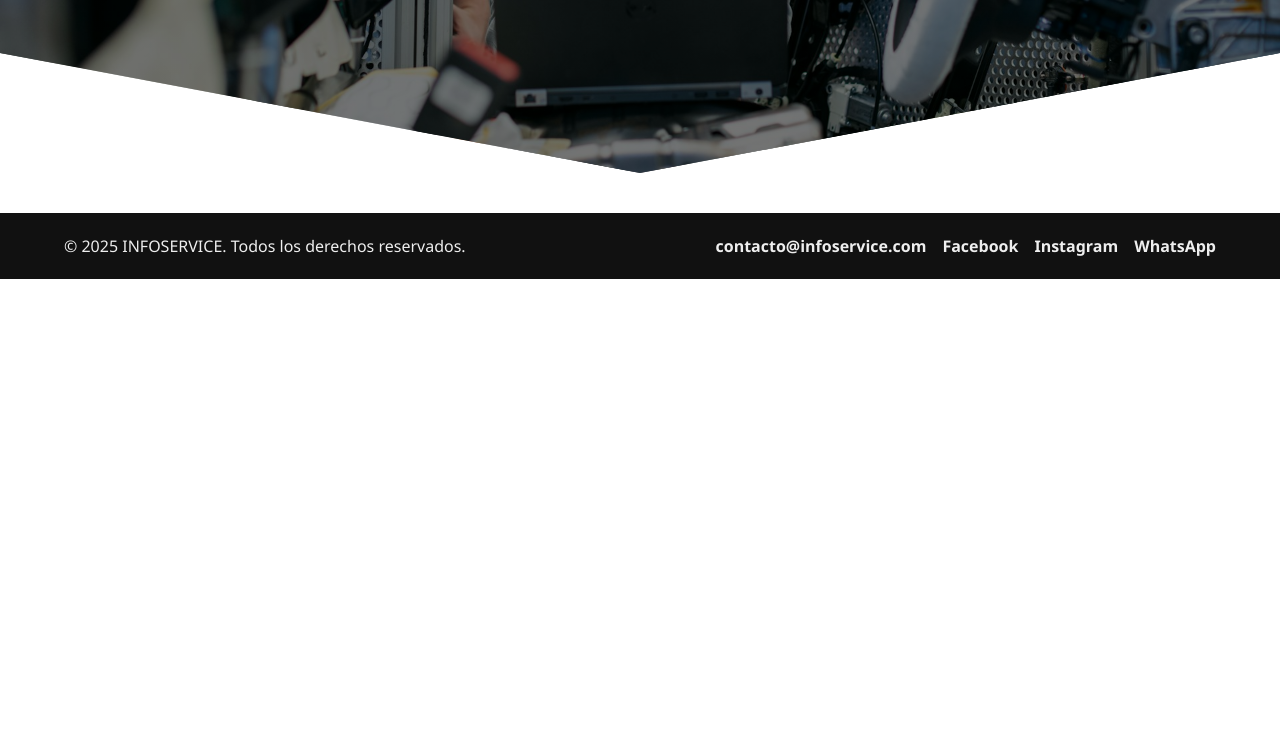
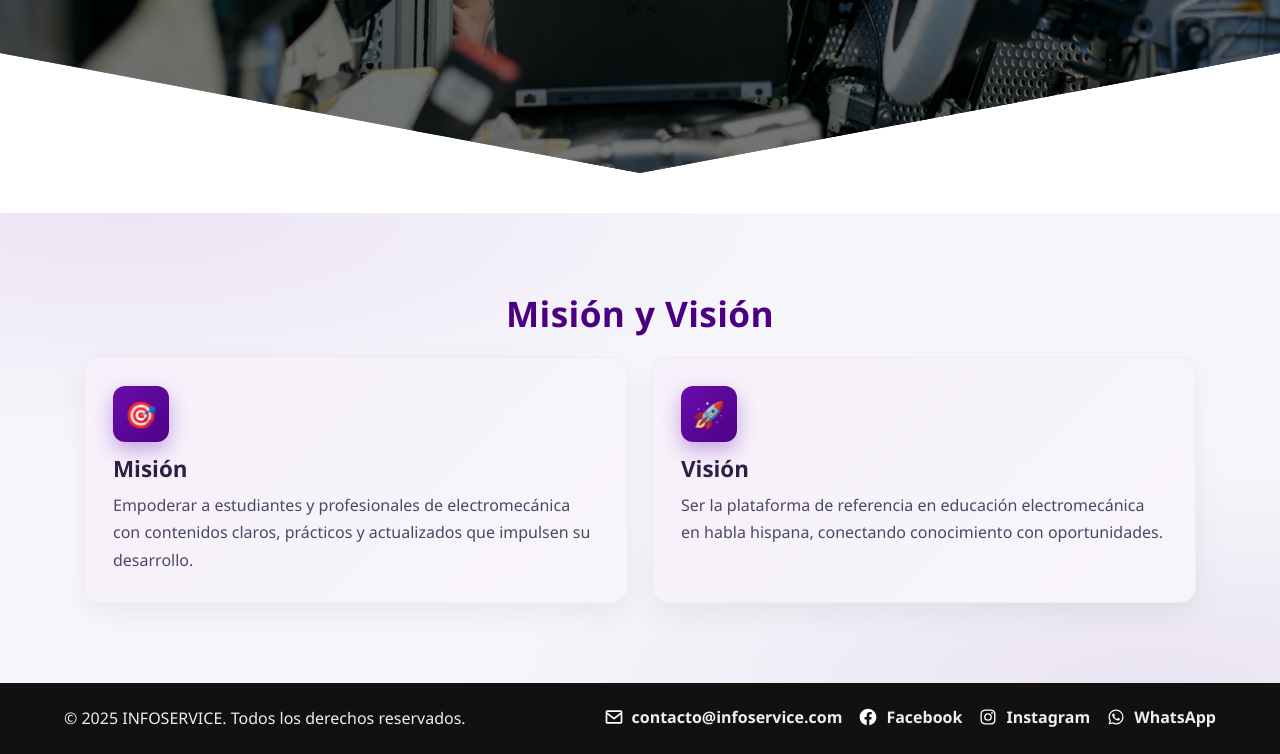
Before and after one commit to JeanVrocha/INFOSERVICE, a plain HTML site: page index.html in a window 1280 px wide. Shown: the part 667-1421 px from the top of the page. Before the commit the page ends 946 px from the top, so only its background shows below. Drawn offline with Linux system fonts and the light colour scheme.

Commit message:
Sección Misión y Visión + iconos footer (blancos con hover)

```diff
--- a/css/estilos.css
+++ b/css/estilos.css
@@ -246,10 +246,29 @@ body {
   color: #eee;
   text-decoration: none;
   font-weight: 600;
+  display: inline-flex;
+  align-items: center;
+  gap: 8px;
 }
 
 .footer__links a:hover {
   color: #6A0DAD;
+}
+
+.footer__links .icon {
+  width: 20px;
+  height: 20px;
+  display: inline-block;
+  object-fit: contain;
+  /* Blanco por defecto sobre fondo oscuro */
+  filter: brightness(0) invert(1);
+  transition: filter 0.25s ease, transform 0.2s ease;
+}
+
+.footer__links a:hover .icon {
+  /* Aproximación a #6A0DAD con filtros */
+  filter: invert(27%) sepia(94%) saturate(7491%) hue-rotate(272deg) brightness(83%) contrast(105%);
+  transform: scale(1.06);
 }
 
 @media (max-width: 768px) {
@@ -258,3 +277,105 @@ body {
     text-align: center;
   }
 }
+
+/* === About (Misión y Visión) === */
+.about {
+  position: relative;
+  padding: 80px 0;
+  background: radial-gradient(1200px 400px at 10% 0%, rgba(106, 13, 173, 0.08), transparent 60%),
+              radial-gradient(1200px 400px at 90% 100%, rgba(75, 0, 130, 0.08), transparent 60%),
+              #f7f7fb;
+}
+
+.about__title {
+  text-align: center;
+  font-size: 2.2rem;
+  color: #4B0082;
+  margin-bottom: 24px;
+  font-weight: 800;
+  letter-spacing: 0.4px;
+}
+
+.about .container {
+  padding: 0 20px;
+}
+
+.about__grid {
+  display: grid;
+  grid-template-columns: repeat(2, minmax(0, 1fr));
+  gap: 24px;
+  margin-top: 8px;
+}
+
+.about__card {
+  background: #ffffff;
+  border-radius: 16px;
+  padding: 28px;
+  border: 1px solid rgba(75, 0, 130, 0.08);
+  box-shadow: 0 10px 30px rgba(0,0,0,0.06);
+  position: relative;
+  overflow: hidden;
+  transition: transform 0.25s ease, box-shadow 0.25s ease;
+}
+
+.about__card::after {
+  content: "";
+  position: absolute;
+  inset: 0;
+  background: linear-gradient(135deg, rgba(106,13,173,0.06), rgba(75,0,130,0.04));
+  pointer-events: none;
+}
+
+.about__card:hover {
+  transform: translateY(-6px);
+  box-shadow: 0 16px 40px rgba(0,0,0,0.10);
+}
+
+.about__icon {
+  width: 56px;
+  height: 56px;
+  border-radius: 12px;
+  display: grid;
+  place-items: center;
+  background: linear-gradient(135deg, #6A0DAD, #4B0082);
+  color: #fff;
+  font-size: 26px;
+  margin-bottom: 14px;
+  box-shadow: 0 8px 20px rgba(106, 13, 173, 0.35);
+}
+
+.about__heading {
+  font-size: 1.4rem;
+  color: #2b2040;
+  margin-bottom: 10px;
+  font-weight: 700;
+}
+
+.about__card p {
+  color: #4b4b63;
+  line-height: 1.7;
+  font-size: 1rem;
+}
+
+@media (max-width: 992px) {
+  .about__grid {
+    grid-template-columns: 1fr;
+  }
+}
+
+@media (max-width: 480px) {
+  .about {
+    padding: 56px 0;
+  }
+  .about__title {
+    font-size: 1.8rem;
+  }
+  .about__card {
+    padding: 22px;
+  }
+  .about__icon {
+    width: 52px;
+    height: 52px;
+    font-size: 24px;
+  }
+}
--- a/index.html
+++ b/index.html
@@ -7,8 +7,8 @@
     <meta http-equiv="X-UA-Compatible" content="IE=edge">
     <title>INFOSERVICE</title>
     <link rel="shortcut icon" href="./IMAGENES/favicon-32x32.png" type="image/x-icon">
-    <link rel="stylesheet" href="./CSS/normalize.css?v=3">
-    <link rel="stylesheet" href="./CSS/estilos.css?v=3">
+    <link rel="stylesheet" href="./css/normalize.css?v=4">
+    <link rel="stylesheet" href="./css/estilos.css?v=4">
 </head>
 <body>
     <header>
@@ -36,14 +36,51 @@
             <a href="#" class="btn-hamburguesa">Comienza ahora</a>
         </div>
     </section>
+    <section id="vision-mision" class="about">
+        <div class="container">
+            <h2 class="about__title">Misión y Visión</h2>
+            <div class="about__grid">
+                <article class="about__card">
+                    <div class="about__icon">🎯</div>
+                    <h3 class="about__heading">Misión</h3>
+                    <p>Empoderar a estudiantes y profesionales de electromecánica con contenidos claros, prácticos y actualizados que impulsen su desarrollo.</p>
+                </article>
+                <article class="about__card">
+                    <div class="about__icon">🚀</div>
+                    <h3 class="about__heading">Visión</h3>
+                    <p>Ser la plataforma de referencia en educación electromecánica en habla hispana, conectando conocimiento con oportunidades.</p>
+                </article>
+            </div>
+        </div>
+    </section>
     <footer class="footer">
         <div class="container footer__content">
             <p>&copy; 2025 INFOSERVICE. Todos los derechos reservados.</p>
             <ul class="footer__links">
-                <li><a href="mailto:contacto@infoservice.com">contacto@infoservice.com</a></li>
-                <li><a href="https://facebook.com/infoservice" target="_blank" rel="noopener">Facebook</a></li>
-                <li><a href="https://instagram.com/infoservice" target="_blank" rel="noopener">Instagram</a></li>
-                <li><a href="https://wa.me/XXXXXXXXXXX" target="_blank" rel="noopener">WhatsApp</a></li>
+                <li>
+                    <a href="mailto:contacto@infoservice.com">
+                        <img src="./IMAGENES/correo.svg" alt="Correo" class="icon" />
+                        contacto@infoservice.com
+                    </a>
+                </li>
+                <li>
+                    <a href="https://facebook.com/infoservice" target="_blank" rel="noopener">
+                        <img src="./IMAGENES/facebook.svg" alt="Facebook" class="icon" />
+                        Facebook
+                    </a>
+                </li>
+                <li>
+                    <a href="https://instagram.com/infoservice" target="_blank" rel="noopener">
+                        <img src="./IMAGENES/instagram.svg" alt="Instagram" class="icon" />
+                        Instagram
+                    </a>
+                </li>
+                <li>
+                    <a href="https://wa.me/XXXXXXXXXXX" target="_blank" rel="noopener">
+                        <img src="./IMAGENES/whassapp.svg" alt="WhatsApp" class="icon" />
+                        WhatsApp
+                    </a>
+                </li>
             </ul>
         </div>
     </footer>
```
Also changed, not shown: IMAGENES/correo.svg (added), IMAGENES/instagram.svg (added).
